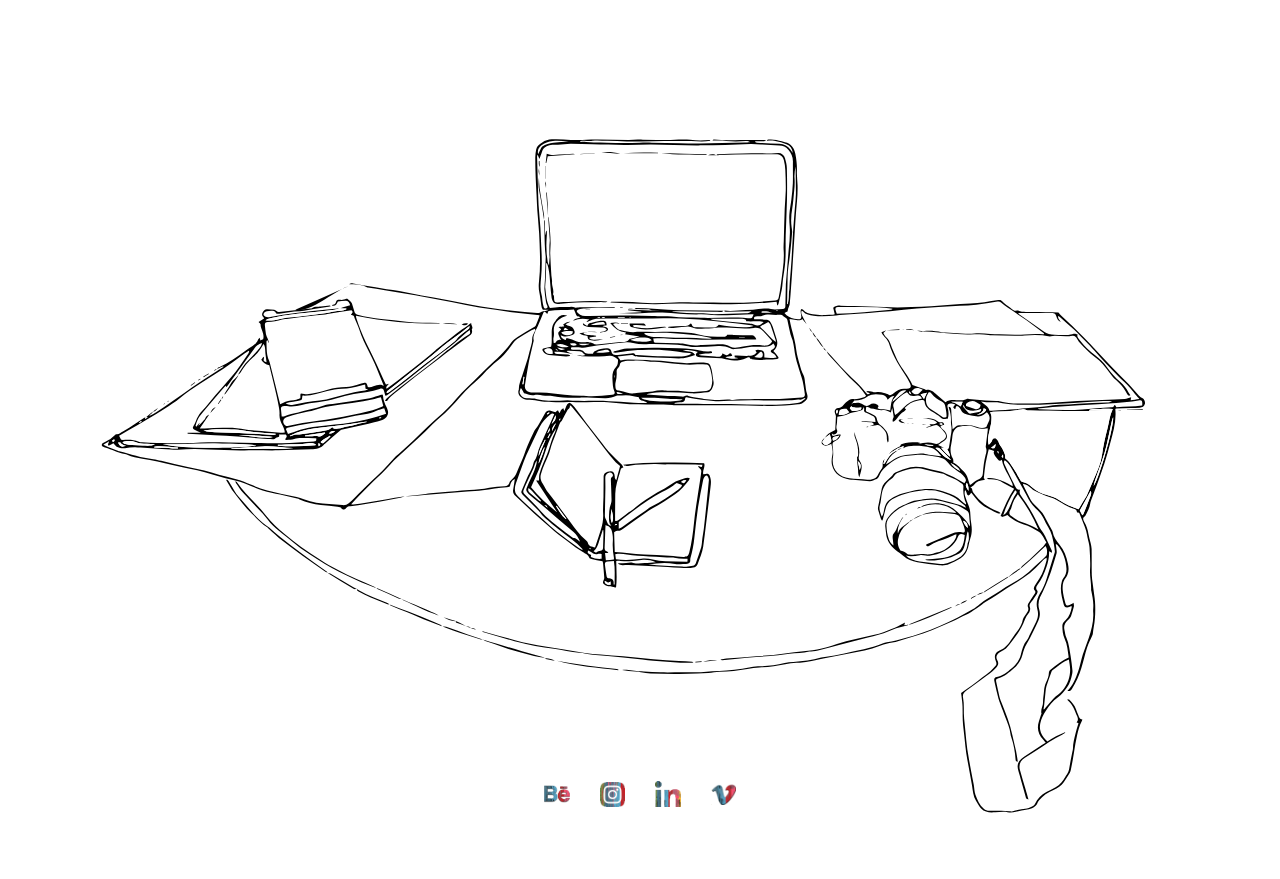
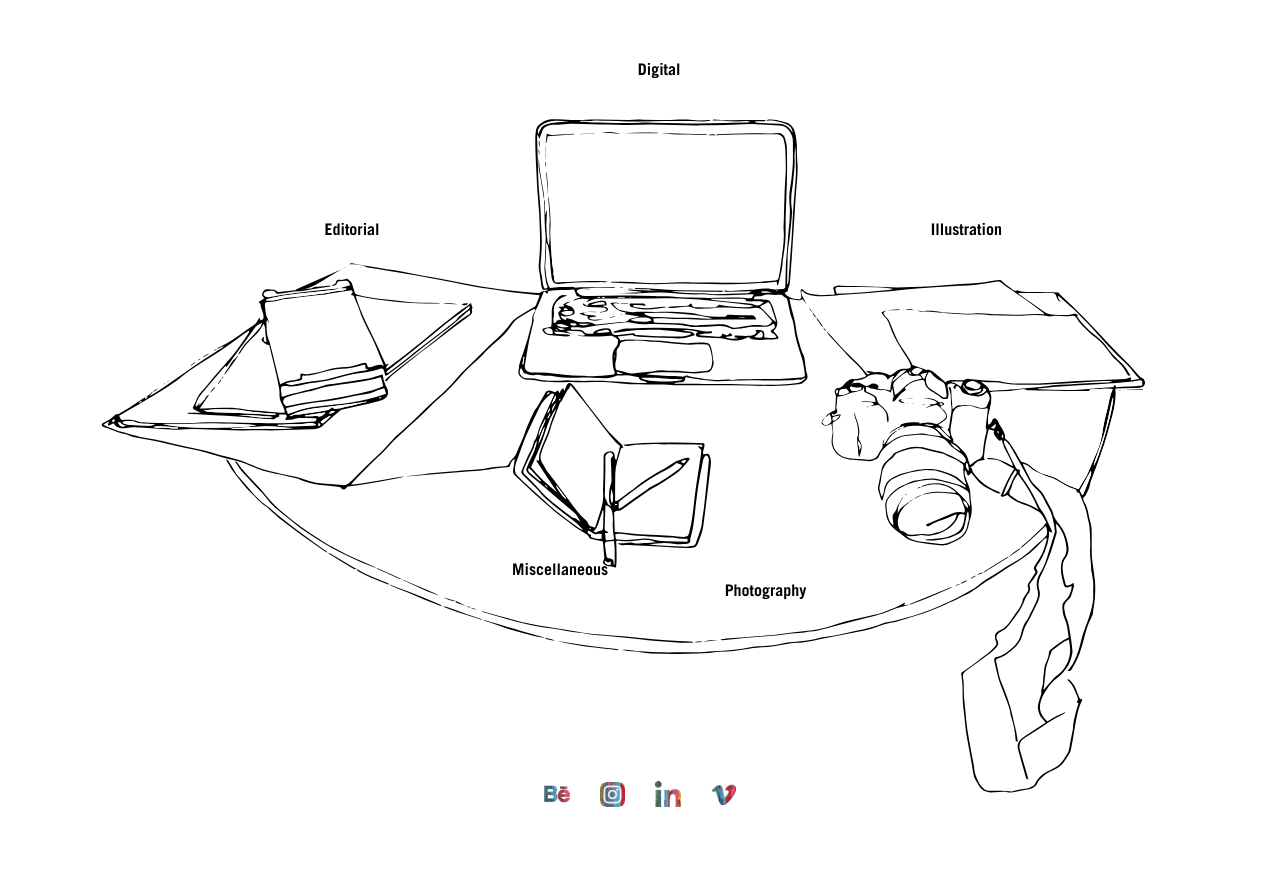
Before and after one commit to minessilva/codigo-portfolio, a Jekyll site: the page built from index.html, in a window 1280 px wide. Shown: the part 921-1800 px from the top of the page. Built offline with Jekyll 4.4.1, drawn with Linux system fonts in a browser that asks for light colours; nearby versions of some CDN libraries; some of the changed text lies outside the part shown.

Commit message:
ADD: workspace mediaqueries

```diff
--- a/css/main.css
+++ b/css/main.css
@@ -1091,11 +1091,22 @@ nav .menu {
     width: 36px;
     z-index: 1; }
 
+.workspace__prefetch::after {
+  background: url("/assets/img/workspace/drawing-base.svg"), url("/assets/img/workspace/digital.svg"), url("/assets/img/workspace/illustration.svg"), url("/assets/img/workspace/editorial.svg"), url("/assets/img/workspace/photo.svg"), url("/assets/img/workspace/misc.svg");
+  content: '';
+  height: 0;
+  width: 0; }
+
 .workspace {
+  box-sizing: border-box;
   height: -webkit-calc(100vh - 100px);
   height: calc(100vh - 100px);
+  padding-top: 4em;
   position: relative;
   width: 100%; }
+  @media all and (min-width: 768px) {
+    .workspace {
+      padding: 4em 4em 0; } }
   .workspace__background {
     background-image: url("/assets/img/workspace/drawing-base.svg");
     background-size: contain;
@@ -1103,21 +1114,87 @@ nav .menu {
     background-repeat: no-repeat;
     height: -webkit-calc(100vh - 70px);
     height: calc(100vh - 70px);
+    left: 0;
+    opacity: 0.33;
     position: absolute;
+    top: 0;
     width: 100%;
     z-index: -1; }
-  .workspace__digital:hover ~ .workspace__background,
-  .workspace__digital:focus ~ .workspace__background {
-    background-image: url("/assets/img/workspace/digital.svg"); }
-  .workspace__illustration:hover ~ .workspace__background,
-  .workspace__illustration:focus ~ .workspace__background {
-    background-image: url("/assets/img/workspace/illustration.svg"); }
-  .workspace__editorial:hover ~ .workspace__background,
-  .workspace__editorial:focus ~ .workspace__background {
-    background-image: url("/assets/img/workspace/editorial.svg"); }
-  .workspace__photo:hover ~ .workspace__background,
-  .workspace__photo:focus ~ .workspace__background {
-    background-image: url("/assets/img/workspace/photo.svg"); }
-  .workspace__misc:hover ~ .workspace__background,
-  .workspace__misc:focus ~ .workspace__background {
-    background-image: url("/assets/img/workspace/misc.svg"); }
+    @media all and (min-width: 768px) {
+      .workspace__background {
+        opacity: 1; } }
+  .workspace a {
+    display: block;
+    margin-top: 2em;
+    position: relative;
+    text-align: center; }
+    @media all and (min-width: 768px) {
+      .workspace a {
+        display: inline-block;
+        position: absolute;
+        margin: 0; } }
+  @media all and (min-width: 768px) {
+    .workspace__editorial {
+      top: 30%;
+      height: 30%;
+      width: 35%; } }
+  @media all and (min-width: 992px) {
+    .workspace__editorial {
+      left: 10%; } }
+  .workspace__editorial:hover, .workspace__editorial:focus {
+    color: #f04319; }
+    .workspace__editorial:hover ~ .workspace__background, .workspace__editorial:focus ~ .workspace__background {
+      background-image: url("/assets/img/workspace/editorial.svg"); }
+  @media all and (min-width: 768px) {
+    .workspace__misc {
+      bottom: 25%;
+      left: 40%;
+      padding-top: 25%;
+      padding-right: 10%; } }
+  @media all and (min-width: 992px) {
+    .workspace__misc {
+      padding-top: 15%; } }
+  .workspace__misc:hover, .workspace__misc:focus {
+    color: #f04319; }
+    .workspace__misc:hover ~ .workspace__background, .workspace__misc:focus ~ .workspace__background {
+      background-image: url("/assets/img/workspace/misc.svg"); }
+  @media all and (min-width: 768px) {
+    .workspace__digital {
+      height: 35%;
+      left: 39%;
+      top: 18%;
+      width: 25%; } }
+  @media all and (min-width: 992px) {
+    .workspace__digital {
+      top: 10%; } }
+  .workspace__digital:hover, .workspace__digital:focus {
+    color: #f04319; }
+    .workspace__digital:hover ~ .workspace__background, .workspace__digital:focus ~ .workspace__background {
+      background-image: url("/assets/img/workspace/digital.svg"); }
+  @media all and (min-width: 768px) {
+    .workspace__photo {
+      bottom: 10%;
+      padding: 12% 25% 20% 0;
+      right: 10%; } }
+  @media all and (min-width: 992px) {
+    .workspace__photo {
+      bottom: 0;
+      padding: 15% 30% 20% 0;
+      right: 0; } }
+  @media all and (min-width: 1200px) {
+    .workspace__photo {
+      padding: 15% 37% 14% 0; } }
+  .workspace__photo:hover, .workspace__photo:focus {
+    color: #f04319; }
+    .workspace__photo:hover ~ .workspace__background, .workspace__photo:focus ~ .workspace__background {
+      background-image: url("/assets/img/workspace/photo.svg"); }
+  @media all and (min-width: 768px) {
+    .workspace__illustration {
+      right: 12%;
+      top: 30%;
+      width: 25%;
+      height: 20%; } }
+  .workspace__illustration:hover, .workspace__illustration:focus {
+    color: #f04319; }
+    .workspace__illustration:hover ~ .workspace__background, .workspace__illustration:focus ~ .workspace__background {
+      background-image: url("/assets/img/workspace/illustration.svg"); }
--- a/index.html
+++ b/index.html
@@ -15,12 +15,12 @@ layout: default
 
 <!--    >>>>>>>>>>>WORKSPACE<<<<<<-->
 
-<section id="workspace-container" class="workspace">
+<section id="workspace-container" class="workspace workspace__prefetch">
+  <a href="editorial.html" class="workspace__editorial">Editorial</a>
+  <a href="miscellaneous.html" class="workspace__misc">Miscellaneous</a>
   <a href="digital.html" class="workspace__digital">Digital</a>
+  <a href="photo.html" class="workspace__photo">Photography</a>
   <a href="illustration.html" class="workspace__illustration">Illustration</a>
-  <a href="editorial.html" class="workspace__editorial">Editorial</a>
-  <a href="photo.html" class="workspace__photo">Photography</a>
-  <a href="miscellaneous.html" class="workspace__misc">Miscellaneous</a>
 
-    <div class="workspace__background"></div>
+  <div class="workspace__background"></div>
 </section>
```
Also changed, not shown: _sass/_components/_workspace.scss (+122 -25 lines), readme.md.
